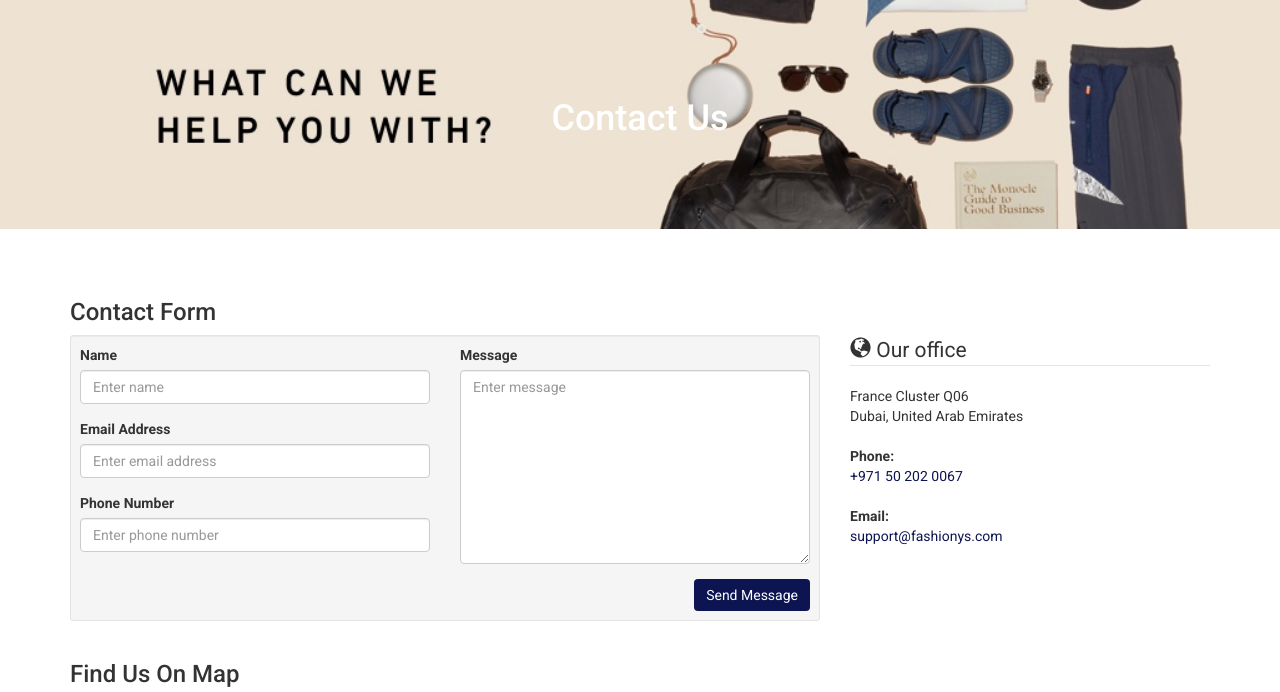
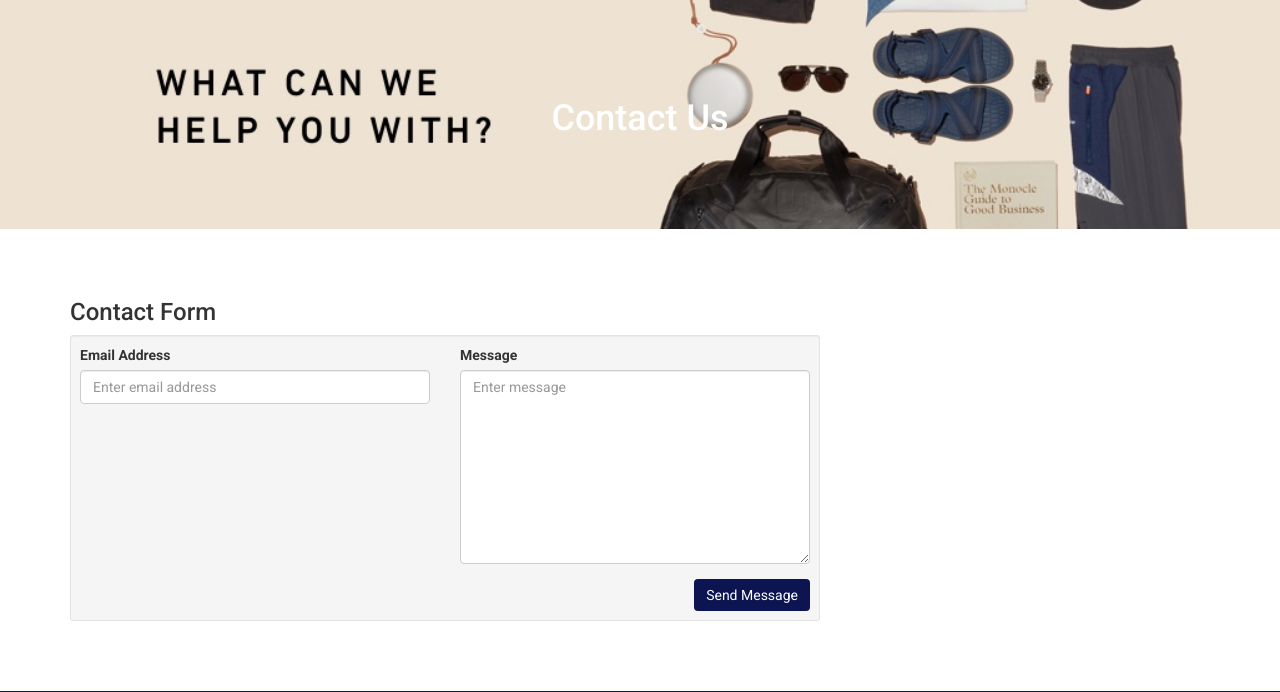
Before and after one commit to Mohammed-Abrar-Neeman/onlineshoping, a PHP site: page /contact.php in a window 1280 px wide. Shown: the part 143-835 px from the top of the page. Run offline with PHP 8.4, Linux system fonts and the light colour scheme; data comes from the database, SQL or seed files in the repository; some libraries are stand-ins or nearby versions.

Commit message:
Update contact.php

```diff
--- a/contact.php
+++ b/contact.php
@@ -52,7 +52,7 @@ if(isset($_POST['form_contact']))
 
     $valid = 1;
 
-    if(empty($_POST['visitor_name']))
+    /*if(empty($_POST['visitor_name']))
     {
         $valid = 0;
         $error_message .= 'Please enter your name.\n';
@@ -62,7 +62,7 @@ if(isset($_POST['form_contact']))
     {
         $valid = 0;
         $error_message .= 'Please enter your phone number.\n';
-    }
+    }*/
 
 
     if(empty($_POST['visitor_email']))
@@ -89,9 +89,9 @@ if(isset($_POST['form_contact']))
     if($valid == 1)
     {
 
-        $visitor_name = strip_tags($_POST['visitor_name']);
+        //$visitor_name = strip_tags($_POST['visitor_name']);
         $visitor_email = strip_tags($_POST['visitor_email']);
-        $visitor_phone = strip_tags($_POST['visitor_phone']);
+        //$visitor_phone = strip_tags($_POST['visitor_phone']);
         $visitor_message = strip_tags($_POST['visitor_message']);
 
         // sending email
@@ -101,16 +101,8 @@ if(isset($_POST['form_contact']))
 <html><body>
 <table>
 <tr>
-<td>Name</td>
-<td>'.$visitor_name.'</td>
-</tr>
-<tr>
 <td>Email</td>
 <td>'.$visitor_email.'</td>
-</tr>
-<tr>
-<td>Phone</td>
-<td>'.$visitor_phone.'</td>
 </tr>
 <tr>
 <td>Comment</td>
@@ -148,18 +140,18 @@ if(isset($_POST['form_contact']))
                             <?php $csrf->echoInputField(); ?>
                             <div class="row">
                                 <div class="col-md-6">
-                                    <div class="form-group">
+                                    <!--<div class="form-group">
                                         <label for="name">Name</label>
                                         <input type="text" class="form-control" name="visitor_name" placeholder="Enter name">
-                                    </div>
+                                    </div>-->
                                     <div class="form-group">
                                         <label for="email">Email Address</label>
                                         <input type="email" class="form-control" name="visitor_email" placeholder="Enter email address">
                                     </div>
-                                    <div class="form-group">
+                                    <!--<div class="form-group">
                                         <label for="email">Phone Number</label>
                                         <input type="text" class="form-control" name="visitor_phone" placeholder="Enter phone number">
-                                    </div>
+                                    </div>-->
                                 </div>
                                 <div class="col-md-6">
                                     <div class="form-group">
@@ -174,7 +166,7 @@ if(isset($_POST['form_contact']))
                             </form>
                         </div>
                     </div>
-                    <div class="col-md-4">
+                    <!--<div class="col-md-4">
                         <legend><span class="glyphicon glyphicon-globe"></span> Our office</legend>
                         <address>
                             <?php echo nl2br($contact_address); ?>
@@ -187,11 +179,11 @@ if(isset($_POST['form_contact']))
                             <strong>Email:</strong><br>
                             <a href="mailto:<?php echo $contact_email; ?>"><span><?php echo $contact_email; ?></span></a>
                         </address>
-                    </div>
+                    </div>-->
                 </div>
 
-                <h3>Find Us On Map</h3>
-                <?php echo $contact_map_iframe; ?>
+                <!--<h3>Find Us On Map</h3>
+                <?php echo $contact_map_iframe; ?>-->
 
             </div>
         </div>
```
